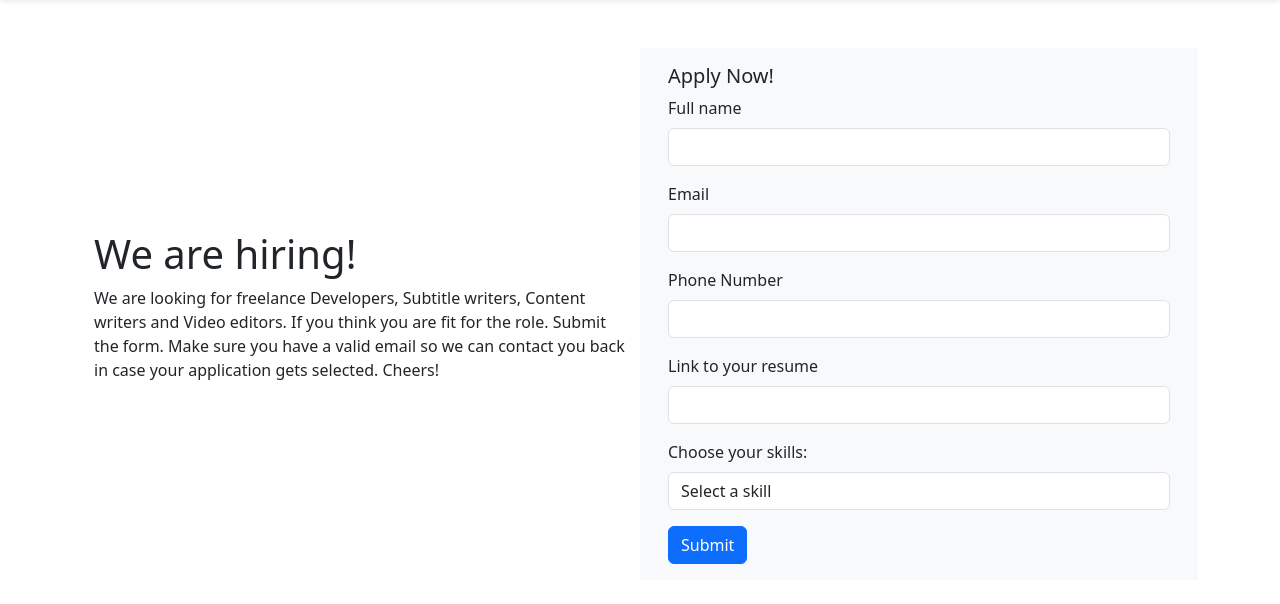
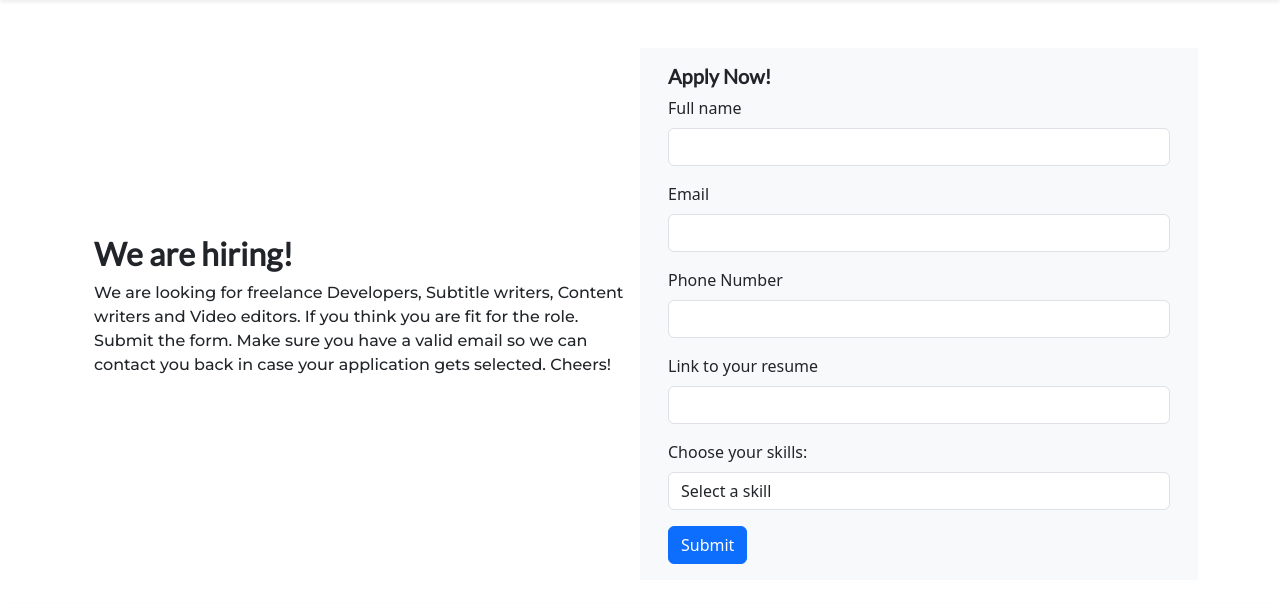
Before and after one commit to shariqazeem/djangoblog, a Django app: page /apply/ in a window 1280 px wide. Shown: the part 72-676 px from the top of the page. Run offline with Django 4.2, Linux system fonts and the light colour scheme; some web fonts are replaced.

Commit message:
added fonts in workwithus page

```diff
--- a/myproject/myapp/templates/workwithus.html
+++ b/myproject/myapp/templates/workwithus.html
@@ -9,15 +9,15 @@
 
 <div class="container row m-auto mt-5">
     <div class="col-md-6 m-auto text-center text-lg-start">
-      <h1 class="">We are hiring!</h1>
-      <p>We are looking for freelance Developers, Subtitle writers, Content writers and Video editors. If you think you are fit for the role. Submit the form. Make sure you have a valid email so we can contact you back in case your application gets selected. Cheers!</p>
+      <h1 class="fs-2 fw-semibold" style="font-family: 'Lato', sans-serif;">We are hiring!</h1>
+      <p style="font-family: 'Montserrat', sans-serif;">We are looking for freelance Developers, Subtitle writers, Content writers and Video editors. If you think you are fit for the role. Submit the form. Make sure you have a valid email so we can contact you back in case your application gets selected. Cheers!</p>
     </div>
     <!-- This div is hidden in smaller screens -->
 
     <div class="col-md-6 m-auto bg-light">
         <form class="m-3" method="post" action="{% url 'apply_now' %}">
             {% csrf_token %}
-            <h4 class="fs-5">Apply Now!</h4>
+            <h4 class="fs-5 fw-semibold" style="font-family: 'Lato', sans-serif;">Apply Now!</h4>
             <div class="mb-3">
               <label for="fname" class="form-label">Full name</label>
               <input type="text" class="form-control" id="fname" name="full_name">
```
